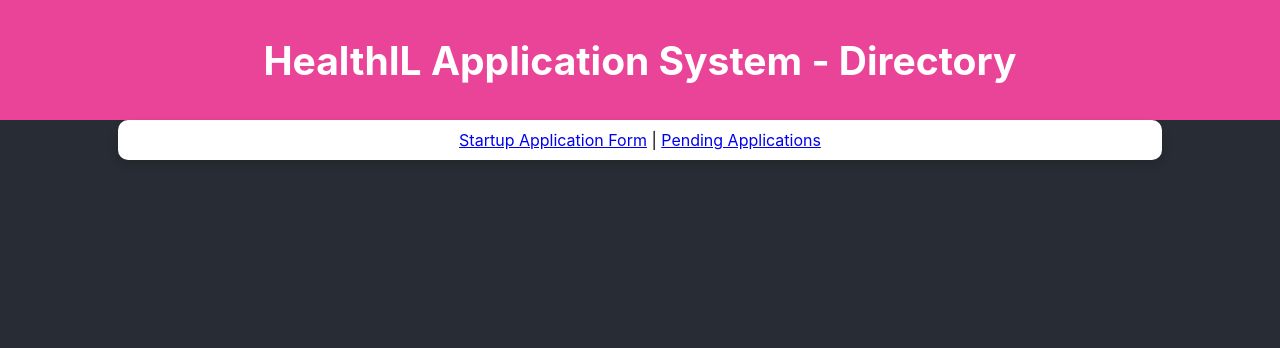
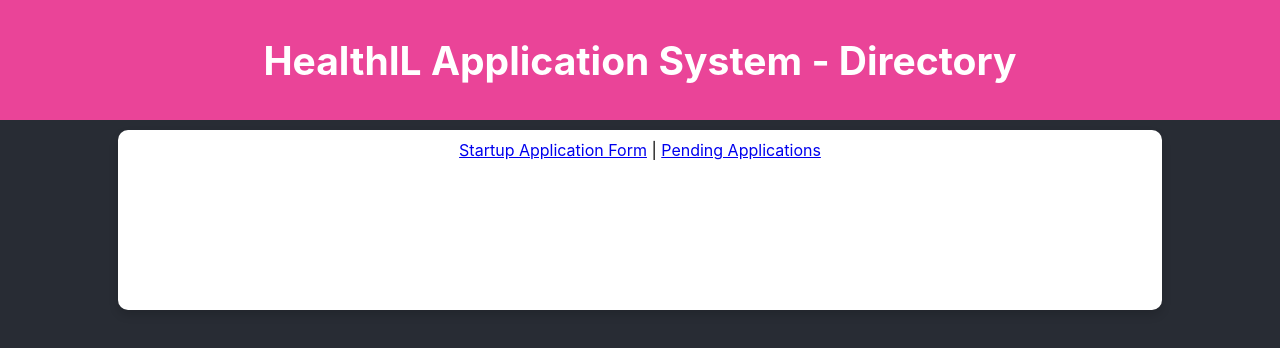
Before and after one commit to jaredgonzales/healthil, a React (Create React App) app in the folder frontend/: page / in a window 1280 px wide. Shown: the top 348 px of the page. Built offline with nearby package versions, Linux system fonts and the light colour scheme.

Commit message:
Minimum height for Card

```diff
--- a/frontend/src/App.css
+++ b/frontend/src/App.css
@@ -35,11 +35,12 @@ body {
 
 .Card {
 	background-color: #FFFFFF;
-	margin: auto;
+	margin: 10px auto;
   background-color: white;
   border-radius: 10px;
   box-shadow: 0 5px 10px rgb(0 0 0 / 15%);
   padding: 10px;
+  min-height: 20vh;
   max-width: 80vw;
 }
 
```
